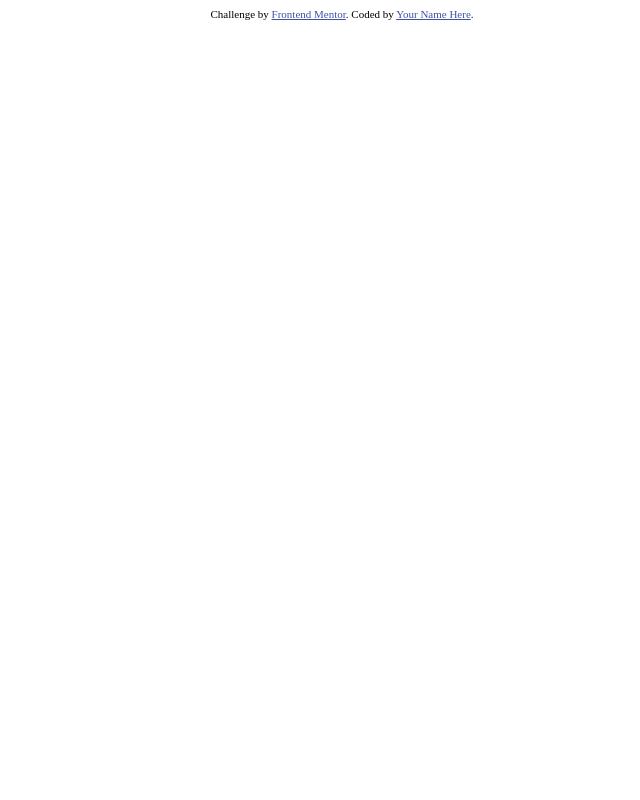
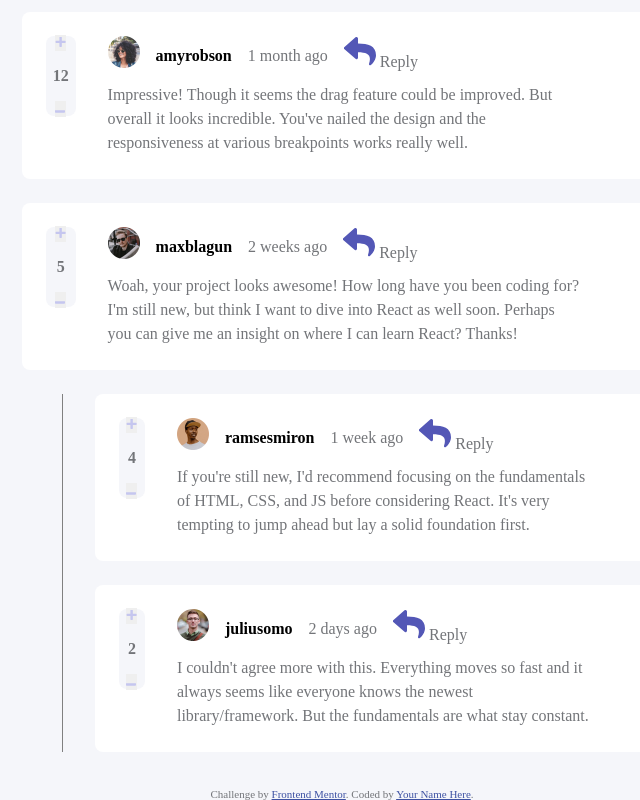
Before and after one commit to Juhaszky/FM--Interactive-Comments, a plain HTML site: page index.html in a window 1280 px wide. Shown: the whole page, without its empty margins (298-938 px from the left). Drawn offline with Linux system fonts and the light colour scheme; a web font is replaced by a local one.

Commit message:
basic layout made for the comments.

```diff
--- a/index.html
+++ b/index.html
@@ -5,7 +5,7 @@
   <meta name="viewport" content="width=device-width, initial-scale=1.0"> <!-- displays site properly based on user's device -->
 
   <link rel="icon" type="image/png" sizes="32x32" href="./images/favicon-32x32.png">
-
+  <link rel="stylesheet" href="./css/style.css">
   <title>Frontend Mentor | Interactive comments section</title>
 
   <!-- Feel free to remove these styles or customise in your own stylesheet 👍 -->
@@ -13,9 +13,13 @@
     .attribution { font-size: 11px; text-align: center; }
     .attribution a { color: hsl(228, 45%, 44%); }
   </style>
+  <script src="main.js"></script>
 </head>
 <body>
 
+  <main>
+    <div class="comments"></div>
+  </main>
   <!-- Pull dynamic content from the data.json file -->
 
   <div class="attribution">
--- /dev/null
+++ b/main.js
@@ -0,0 +1,56 @@
+function generateCard(commentData, typeOfCard) {
+  return `
+    <div class="${typeOfCard}">
+        <div class="vote-section">
+            <button><img src="./images/icon-plus.svg" alt="icon_plus"></button>
+            <p>${commentData.score}</p>
+            <button><img src="./images/icon-minus.svg" alt="icon_minus"></button>
+        </div>
+        <div class="card-main-section">
+            <div class="info-section">
+                <ul>
+                    <li><img src="${commentData.user.image.webp}" alt="" srcset=""></li>
+                    <li class="user-name">${commentData.user.username}</li>
+                    <li>${commentData.createdAt}</li>
+                    <li><img src="./images/icon-reply.svg" alt="" srcset=""> Reply</li>
+                </ul>
+            </div>
+            <div class="comment-section">
+                <p>${commentData.content}</p>
+            </div>
+        </div>
+    </div>
+    </div>`;
+}
+
+function generateReply() {}
+
+function generateLayout() {
+  getCommentInformations().then((res) =>
+    res.json().then((data) => {
+      const commentsBoxEl = document.querySelector(".comments");
+      data.comments.forEach((comment, index) => {
+        const commentDiv = document.createElement("div");
+        commentDiv.classList.add(`comment-${index}`);
+        commentDiv.innerHTML += generateCard(comment, "comment-card");
+        if (comment.replies.length > 0) {
+          const repliesDiv = document.createElement("div");
+          repliesDiv.classList.add("replies-box");
+          comment.replies.forEach((reply) => {
+            commentDiv.insertAdjacentElement("beforeend", repliesDiv);
+            repliesDiv.innerHTML += generateCard(reply, "comment-card");
+          });
+        }
+        commentsBoxEl.insertAdjacentElement("beforeend", commentDiv);
+      });
+    })
+  );
+}
+
+function checkUser() {}
+
+async function getCommentInformations() {
+  return fetch("./data.json");
+}
+
+generateLayout();
--- /dev/null
+++ b/styles/style.scss
@@ -0,0 +1,90 @@
+* {
+    box-sizing: border-box;
+    margin: 0;
+    padding: 0;
+    font-family: Rubik;
+    color: #737579;
+}
+@font-face {
+    font-family: Rubik;
+    src: url(https://fonts.google.com/specimen/Rubik);
+}
+@mixin Rubik-User-Name {
+    font-weight: 700;
+}
+body {
+    background-color: #F5F6FA;
+    display: flex;
+    flex-direction: column;
+    align-items: center;
+    min-height: 100vh;
+}
+main {
+    display: flex;
+    flex-direction: column;
+    width: 50%;
+    margin: auto;
+}
+@mixin card {
+    display: flex;
+    flex-direction: row;
+    flex-wrap: wrap;
+    background-color: #FFFFFF;
+    border-radius: 0.5rem;
+    padding: 1.5rem;
+    margin-bottom: 1.5rem;
+    line-height: 1.5rem;
+    .vote-section {
+        display: flex;
+        flex-direction: column;
+        justify-content: center;
+        align-items: center;
+        background-color: #F5F6FA;
+        width: 5%;
+        border-radius: 0.5rem;
+        padding: 0.5rem;
+        color: #5C58BB;
+        font-weight: bold;
+        margin-right: 2rem;
+        height: 5rem;
+        gap: 0.8rem;
+        button {
+            border: 0;
+        }
+    }
+    .card-main-section {
+        display: flex;
+        flex-direction: column;
+        width: 80%;
+        gap: 0.5rem;
+        .info-section {
+            display: flex;
+            justify-content: space-between;
+            ul {
+                display: flex;
+                list-style: none;
+                flex-wrap: wrap;
+                gap: 1rem;
+                align-items: center;
+                &:last-child {
+                    color: #7270AB;
+                }
+                img {
+                    width: 2rem;
+                }
+            }
+        }
+        .user-name {
+            @include Rubik-User-Name;
+            color: black;
+        }
+    }
+}
+.comment-card {
+    @include card;
+}
+.replies-box {
+    padding-left: 2rem;
+    margin-left: 2.5rem;
+    border-left: 1px solid gray;
+}
```
Also changed, not shown: css/style.css (added), 1 other file.
